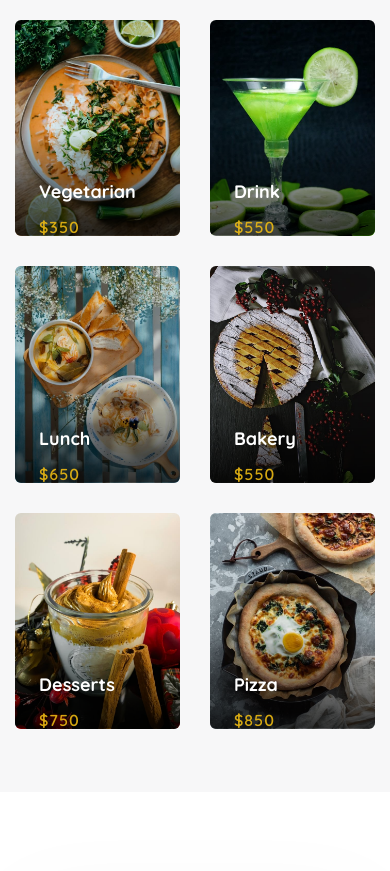
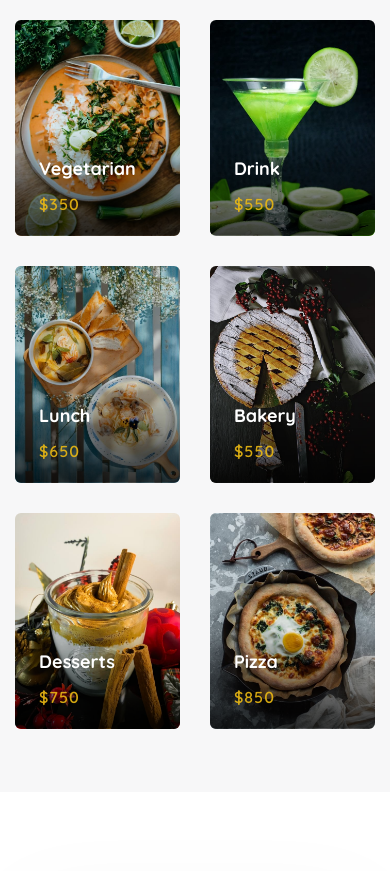
Before and after one commit to TOMINHY/MasterWork, a plain HTML site: page index.html in a window 390 px wide. Shown: the part 2020-2891 px from the top of the page. Drawn offline with nearby package versions, Linux system fonts and the light colour scheme; a web font is replaced by a local one.

Commit message:
sua responsive

```diff
--- a/css/style.css
+++ b/css/style.css
@@ -12,10 +12,6 @@ html{
 html,
 body {
   font-family: 'Quicksand', sans-serif;
-  font-size: 1rem;
-  font-weight: 400;
-  line-height: 1.5;
-  text-align: left;
 }
 
 a,
@@ -667,4 +663,13 @@ h1 a.logo__diner {
   .header__banner{
     min-height: 450px;
   }
+  .categories__price {
+    bottom: 5%;
+    height: 50%;
+    padding: 27px 24px 10px;
+    position: absolute;
+    color: #fff;
+    transform: translate3d(0, 10%, 0);
+    border-radius: 6px;
 }
+}
```
